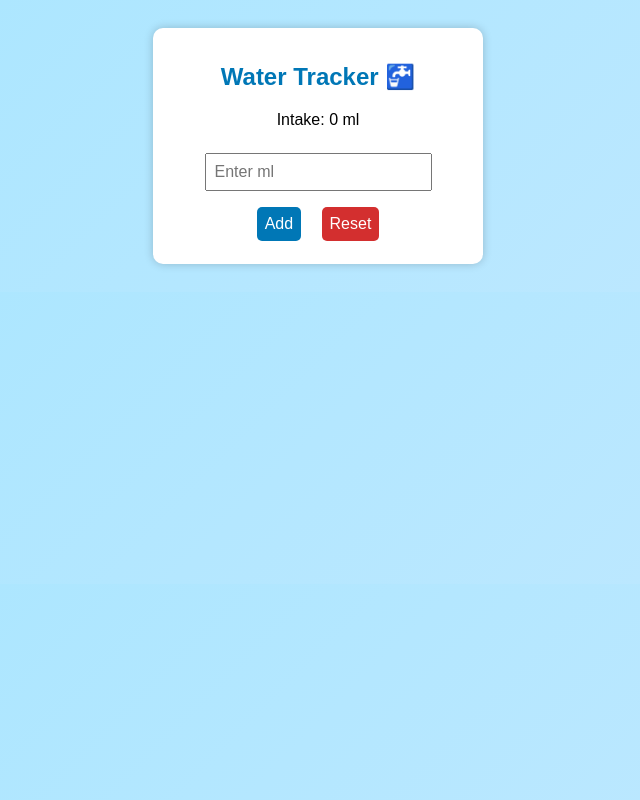
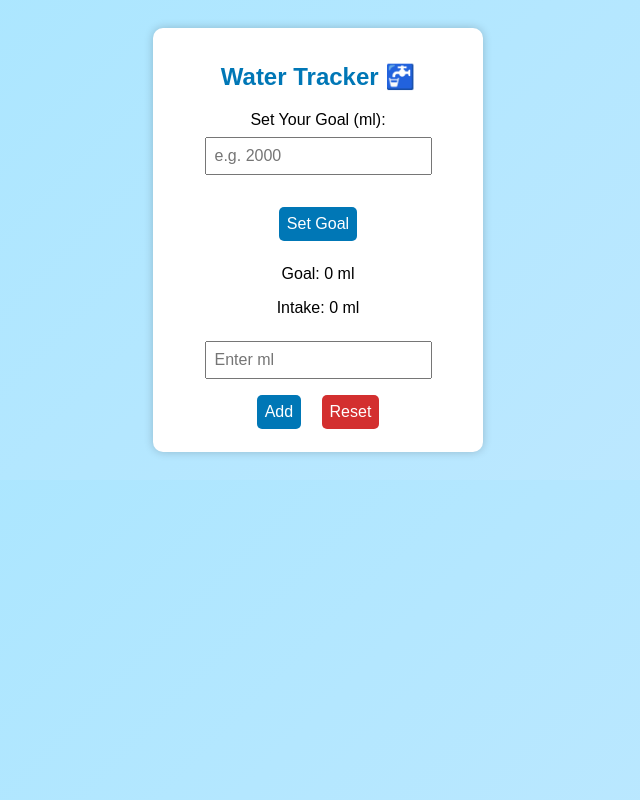
Before and after one commit to Balamuraliii/Miniprojects, a plain HTML site: page index.html in a window 1280 px wide. Both pictures are taken after a click on the button "Reset". Shown: the whole page, without its empty margins (322-962 px from the left). Drawn offline with Linux system fonts and the light colour scheme.

Commit message:
index.html

```diff
--- a/index.html
+++ b/index.html
@@ -48,6 +48,9 @@
 
     <div class="container">
         <h2>Water Tracker 🚰</h2>
+        <p>Set Your Goal (ml): <input type="number" id="goalInput" placeholder="e.g. 2000"></p>
+        <button onclick="setGoal()">Set Goal</button>
+        <p>Goal: <span id="goal">0</span> ml</p>
         <p>Intake: <span id="totalIntake">0</span> ml</p>
         <input type="number" id="waterAmount" placeholder="Enter ml">
         <br>
@@ -57,21 +60,42 @@
 
     <script>
         let totalIntake = 0;
+        let goal = 0;
+
+        function setGoal() {
+            let inputGoal = parseInt(document.getElementById("goalInput").value);
+            if (!isNaN(inputGoal) && inputGoal > 0) {
+                goal = inputGoal;
+                document.getElementById("goal").textContent = goal;
+            } else {
+                alert("Enter a valid goal!");
+            }
+        }
 
         function addWater() {
             let amount = parseInt(document.getElementById("waterAmount").value);
             if (!isNaN(amount) && amount > 0) {
                 totalIntake += amount;
                 document.getElementById("totalIntake").textContent = totalIntake;
+                checkGoal();
             } else {
                 alert("Enter a valid amount!");
             }
             document.getElementById("waterAmount").value = "";
         }
 
+        function checkGoal() {
+            if (goal > 0 && totalIntake >= goal) {
+                alert("🎉 Congratulations! You reached your goal!");
+            }
+        }
+
         function resetWater() {
             totalIntake = 0;
+            goal = 0;
             document.getElementById("totalIntake").textContent = totalIntake;
+            document.getElementById("goal").textContent = goal;
+            document.getElementById("goalInput").value = "";
         }
     </script>
 
```
